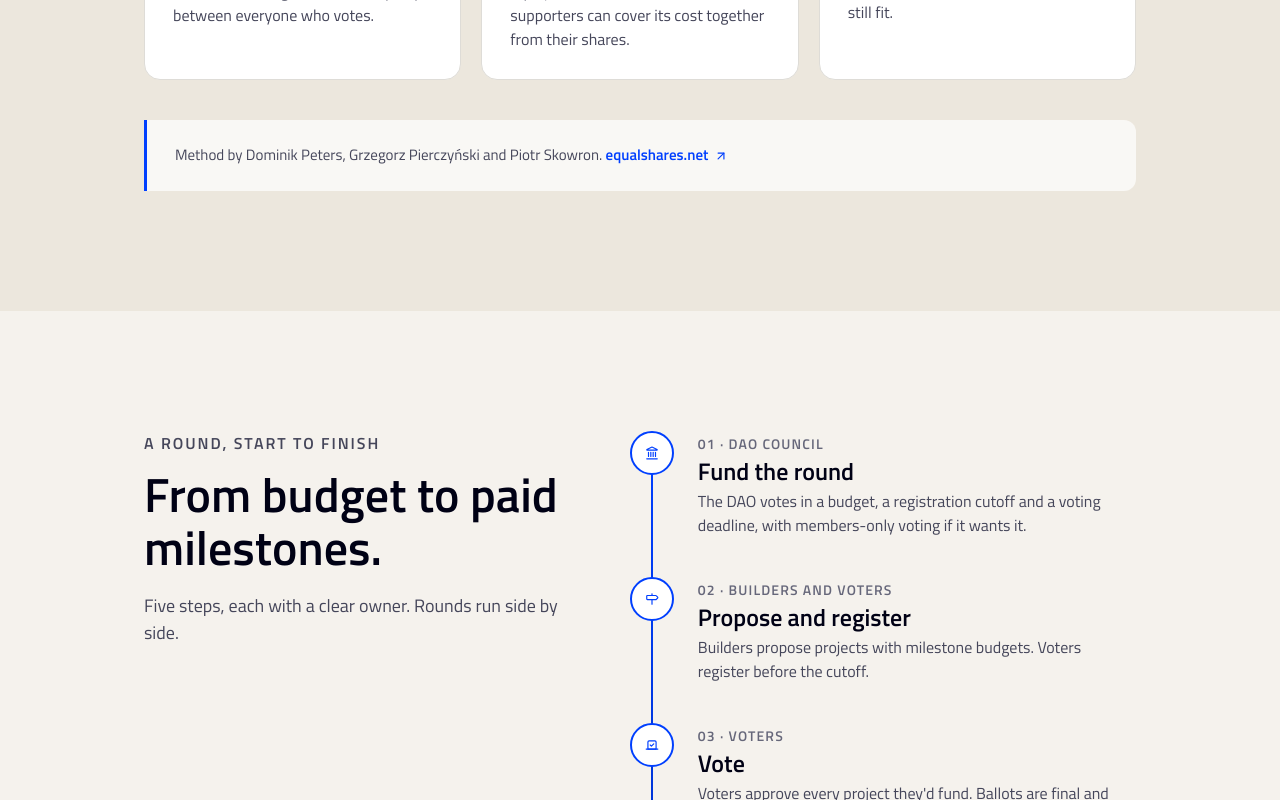
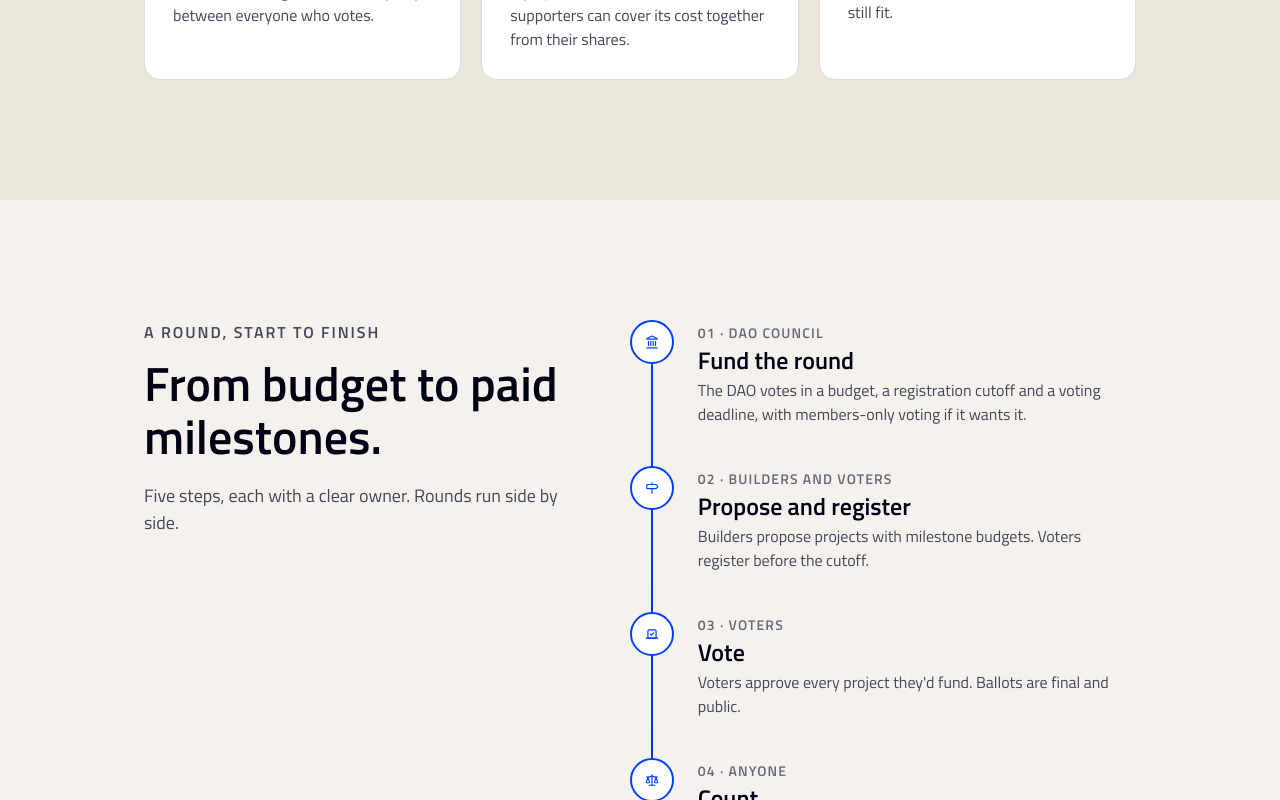
Before and after one commit to maelstrom0x8/polestar, a React (Vite) app in the folder psui/: page /about in a window 1280 px wide. Shown: the part 1160-1960 px from the top of the page. Built offline with nearby package versions, Linux system fonts and the light colour scheme; no server answers; what @ezeonlabs/polestar would draw is missing.

Commit message:
update about page

```diff
--- a/psui/src/index.css
+++ b/psui/src/index.css
@@ -163,6 +163,10 @@
   box-sizing: border-box;
   margin: 0;
   padding: 0;
+}
+
+html {
+  scrollbar-width: thin;
 }
 
 body {
--- a/psui/src/pages/AboutPage.tsx
+++ b/psui/src/pages/AboutPage.tsx
@@ -145,14 +145,7 @@ export function AboutPage() {
               </StaggerItem>
             ))}
           </Stagger>
-          <Reveal className="note">
-            <p className="note__credit">
-              Method by Dominik Peters, Grzegorz Pierczyński and Piotr Skowron.{" "}
-              <a href={LINKS.equalShares} target="_blank" rel="noreferrer" className="text-link">
-                equalshares.net <ArrowUpRight aria-hidden size={14} />
-              </a>
-            </p>
-          </Reveal>
+
         </div>
       </section>
 
```
